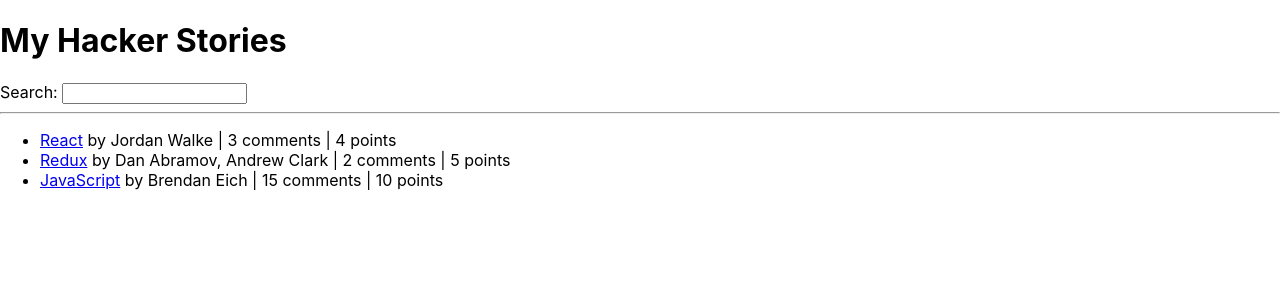
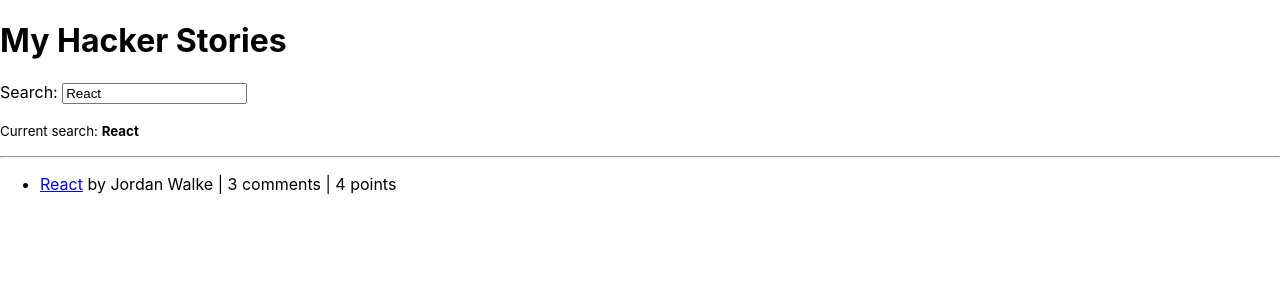
Before and after one commit to meriemayedi/my-website, a React (Create React App) app in the folder my-first-react-app/: page / in a window 1280 px wide. Shown: the top 300 px of the page. Built offline with nearby package versions, Linux system fonts and the light colour scheme.

Commit message:
W7: React controlled component

```diff
--- a/my-first-react-app/src/App.js
+++ b/my-first-react-app/src/App.js
@@ -1,8 +1,6 @@
 import * as React from 'react';
 
 const App = () => {
-  const [searchTerm, setSearchTerm] = React.useState('');
-
   const stories = [
     {
       title: 'React',
@@ -30,6 +28,16 @@
     },
   ];
 
+  // Initialize state with localStorage or default value
+  const [searchTerm, setSearchTerm] = React.useState(
+    localStorage.getItem('search') || 'React'
+  );
+
+  // Save search term to localStorage whenever it changes
+  React.useEffect(() => {
+    localStorage.setItem('search', searchTerm);
+  }, [searchTerm]);
+
   const handleSearch = (event) => {
     setSearchTerm(event.target.value);
   };
@@ -38,39 +46,43 @@
     story.title.toLowerCase().includes(searchTerm.toLowerCase())
   );
 
-  console.log('App renders');
-
   return (
     <div>
       <h1>My Hacker Stories</h1>
-      <Search onSearch={handleSearch} />
+      <Search search={searchTerm} onSearch={handleSearch} />
       <hr />
       <List list={searchedStories} />
     </div>
   );
 };
 
-const Search = ({ onSearch }) => {
-  console.log('Search renders');
-  return (
+// Search component with destructured props
+const Search = ({ search, onSearch }) => (
   <div>
     <label htmlFor="search">Search: </label>
-      <input id="search" type="text" onChange={onSearch} />
+    <input
+      id="search"
+      type="text"
+      value={search}
+      onChange={onSearch}
+      placeholder="Search stories..."
+    />
+    <p>
+      <small>Current search: <strong>{search}</strong></small>
+    </p>
   </div>
 );
-};
 
-const List = ({ list }) => {
-  console.log('List renders');
-  return (
+// List component with destructured props
+const List = ({ list }) => (
   <ul>
     {list.map((item) => (
       <Item key={item.objectID} item={item} />
     ))}
   </ul>
 );
-};
 
+// Item component with destructured props
 const Item = ({ item }) => (
   <li>
     <span>
```
Lines whose indentation alone changed are shown as unchanged.
